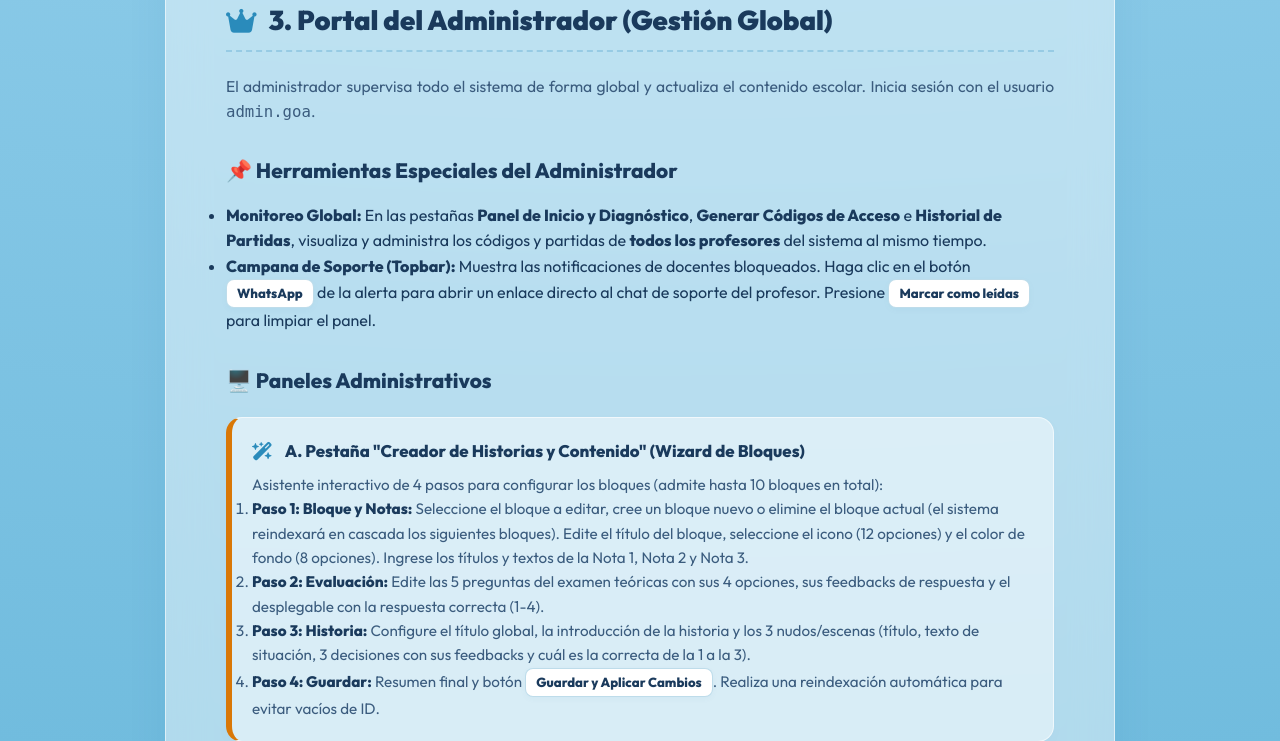
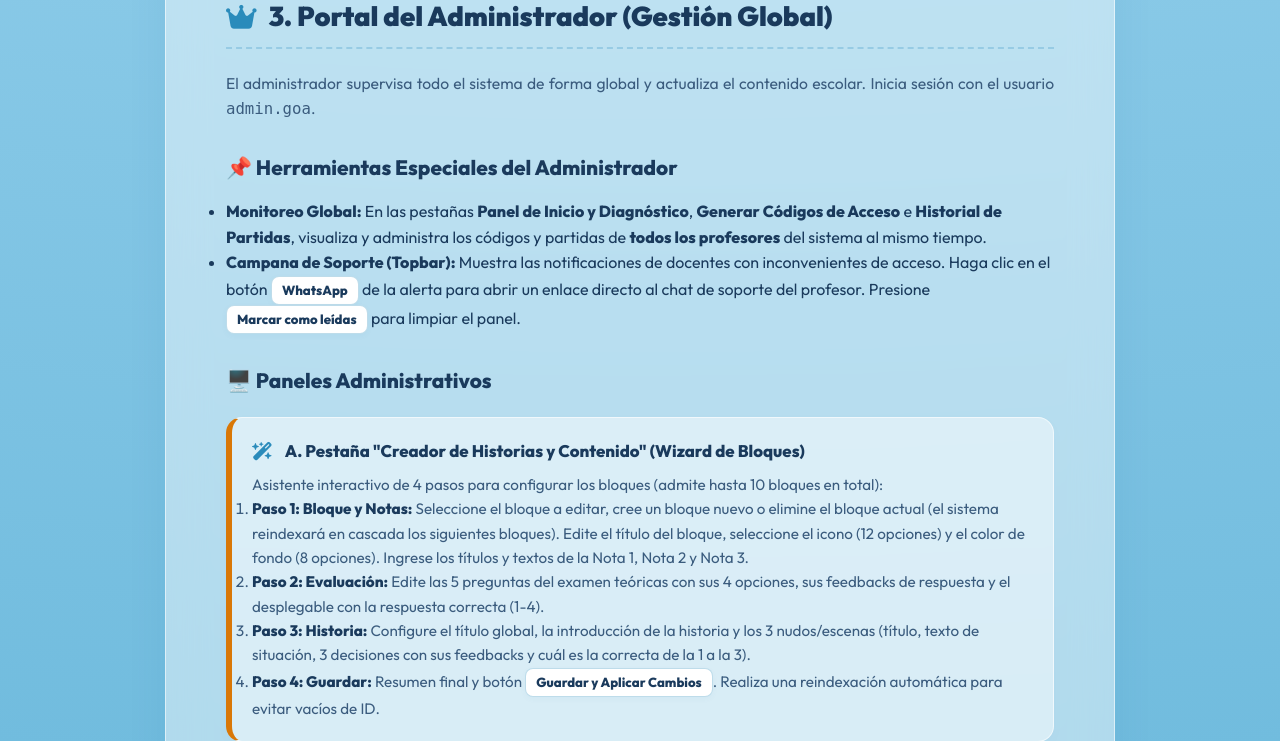
Before and after one commit to Gyanelameza/GOA, a Flask app: page /manual in a window 1280 px wide. Shown: the part 4309-5050 px from the top of the page. Run offline with Flask 3, Linux system fonts and the light colour scheme; some libraries are stand-ins or nearby versions.

Commit message:
docs: actualizar notificaciones de soporte y remover referencias a bloqueo

```diff
--- a/dashboard/templates/manual_usuario_goa.html
+++ b/dashboard/templates/manual_usuario_goa.html
@@ -795,7 +795,7 @@
             <li><strong>Acceso:</strong> Haga clic en <span class="btn-ref">Iniciar Sesión</span> en el portal de docentes.</li>
             <li><strong>Registro:</strong> Si no tiene cuenta, cree una ingresando Nombre, Usuario (formato auto <code>nombre.apellido.profesor</code>), clave de mínimo 6 caracteres y WhatsApp con indicativo <code>+57</code> (ej. <code>+57 312 345 6789</code>).</li>
             <li><strong>Cupos:</strong> Límite de <strong>5 docentes en el sistema</strong>. Si se llena, la creación se bloqueará.</li>
-            <li><strong>Olvidé Contraseña:</strong> Si digita erróneamente su clave 3 veces, se habilitará el botón <span class="btn-ref">Notificar al Administrador</span>, el cual enviará una alerta de WhatsApp para soporte.</li>
+            <li><strong>Olvidé Contraseña:</strong> Si digita erróneamente su clave 3 veces, se notificará automáticamente al administrador a través de WhatsApp para brindarle soporte.</li>
         </ul>
 
         <h3>🎛️ Vista General del Panel del Docente</h3>
@@ -910,7 +910,7 @@
 
         <ul>
             <li><strong>Monitoreo Global:</strong> En las pestañas <strong>Panel de Inicio y Diagnóstico</strong>, <strong>Generar Códigos de Acceso</strong> e <strong>Historial de Partidas</strong>, visualiza y administra los códigos y partidas de <strong>todos los profesores</strong> del sistema al mismo tiempo.</li>
-            <li><strong>Campana de Soporte (Topbar):</strong> Muestra las notificaciones de docentes bloqueados. Haga clic en el botón <span class="btn-ref">WhatsApp</span> de la alerta para abrir un enlace directo al chat de soporte del profesor. Presione <span class="btn-ref">Marcar como leídas</span> para limpiar el panel.</li>
+            <li><strong>Campana de Soporte (Topbar):</strong> Muestra las notificaciones de docentes con inconvenientes de acceso. Haga clic en el botón <span class="btn-ref">WhatsApp</span> de la alerta para abrir un enlace directo al chat de soporte del profesor. Presione <span class="btn-ref">Marcar como leídas</span> para limpiar el panel.</li>
         </ul>
 
         <h3>🖥️ Paneles Administrativos</h3>
@@ -959,7 +959,7 @@
 
         <h3>👑 Para Administradores</h3>
         <ul>
-            <li><strong>Soporte constante:</strong> Revise periódicamente la campana de notificaciones del Topbar para ayudar a profesores inactivos o bloqueados.</li>
+            <li><strong>Soporte constante:</strong> Revise periódicamente la campana de notificaciones del Topbar para ayudar a profesores inactivos o con problemas de acceso.</li>
             <li><strong>Consistencia de Bloques:</strong> Al crear o modificar bloques en la pestaña <strong>Creador de Historias y Contenido</strong>, asegúrese de completar todos los campos (3 notas, 5 preguntas teóricas con feedbacks y 3 escenas con dilemas) para que el juego del estudiante cargue de forma exitosa.</li>
         </ul>
     </div>
--- a/manual_usuario_goa.html
+++ b/manual_usuario_goa.html
@@ -795,7 +795,7 @@
             <li><strong>Acceso:</strong> Haga clic en <span class="btn-ref">Iniciar Sesión</span> en el portal de docentes.</li>
             <li><strong>Registro:</strong> Si no tiene cuenta, cree una ingresando Nombre, Usuario (formato auto <code>nombre.apellido.profesor</code>), clave de mínimo 6 caracteres y WhatsApp con indicativo <code>+57</code> (ej. <code>+57 312 345 6789</code>).</li>
             <li><strong>Cupos:</strong> Límite de <strong>5 docentes en el sistema</strong>. Si se llena, la creación se bloqueará.</li>
-            <li><strong>Olvidé Contraseña:</strong> Si digita erróneamente su clave 3 veces, se habilitará el botón <span class="btn-ref">Notificar al Administrador</span>, el cual enviará una alerta de WhatsApp para soporte.</li>
+            <li><strong>Olvidé Contraseña:</strong> Si digita erróneamente su clave 3 veces, se notificará automáticamente al administrador a través de WhatsApp para brindarle soporte.</li>
         </ul>
 
         <h3>🎛️ Vista General del Panel del Docente</h3>
@@ -910,7 +910,7 @@
 
         <ul>
             <li><strong>Monitoreo Global:</strong> En las pestañas <strong>Panel de Inicio y Diagnóstico</strong>, <strong>Generar Códigos de Acceso</strong> e <strong>Historial de Partidas</strong>, visualiza y administra los códigos y partidas de <strong>todos los profesores</strong> del sistema al mismo tiempo.</li>
-            <li><strong>Campana de Soporte (Topbar):</strong> Muestra las notificaciones de docentes bloqueados. Haga clic en el botón <span class="btn-ref">WhatsApp</span> de la alerta para abrir un enlace directo al chat de soporte del profesor. Presione <span class="btn-ref">Marcar como leídas</span> para limpiar el panel.</li>
+            <li><strong>Campana de Soporte (Topbar):</strong> Muestra las notificaciones de docentes con inconvenientes de acceso. Haga clic en el botón <span class="btn-ref">WhatsApp</span> de la alerta para abrir un enlace directo al chat de soporte del profesor. Presione <span class="btn-ref">Marcar como leídas</span> para limpiar el panel.</li>
         </ul>
 
         <h3>🖥️ Paneles Administrativos</h3>
@@ -959,7 +959,7 @@
 
         <h3>👑 Para Administradores</h3>
         <ul>
-            <li><strong>Soporte constante:</strong> Revise periódicamente la campana de notificaciones del Topbar para ayudar a profesores inactivos o bloqueados.</li>
+            <li><strong>Soporte constante:</strong> Revise periódicamente la campana de notificaciones del Topbar para ayudar a profesores inactivos o con problemas de acceso.</li>
             <li><strong>Consistencia de Bloques:</strong> Al crear o modificar bloques en la pestaña <strong>Creador de Historias y Contenido</strong>, asegúrese de completar todos los campos (3 notas, 5 preguntas teóricas con feedbacks y 3 escenas con dilemas) para que el juego del estudiante cargue de forma exitosa.</li>
         </ul>
     </div>
```
Also changed, not shown: manual_usuario_goa.md (+2 -2 lines).
